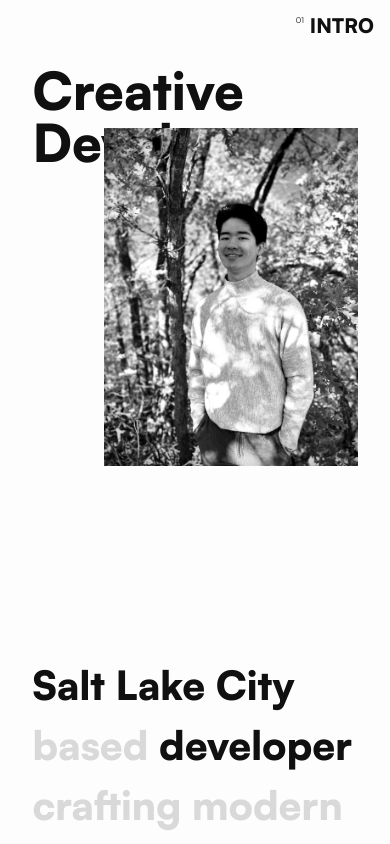
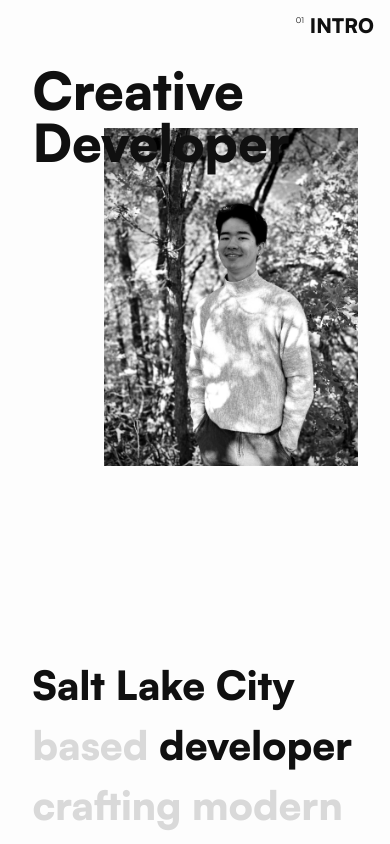
Before and after one commit to mackaykillian/portfolio, a React (Create React App) app: page / in a window 390 px wide. Shown: the top 844 px of the page. Built offline with nearby package versions, Linux system fonts and the light colour scheme.

Commit message:
fixed heading out hiding under picture issue

```diff
--- a/src/views/IntroSection.jsx
+++ b/src/views/IntroSection.jsx
@@ -1,7 +1,7 @@
 function IntroSection() {
   return (
     <div className="flex h-screen max-h-[70vh] w-full flex-col -space-y-10 sm:max-h-screen sm:space-y-0">
-      <div className="font-display h-fit max-w-[480px] text-[52px] font-black leading-none text-neutral-900 sm:order-2 sm:pb-40 sm:text-[120px] lg:text-[150px] xl:text-[180px] dark:text-neutral-100">
+      <div className="z-10 font-display h-fit max-w-[480px] text-[52px] font-black leading-none text-neutral-900 sm:order-2 sm:pb-40 sm:text-[120px] lg:text-[150px] xl:text-[180px] dark:text-neutral-100">
         Creative Developer
       </div>
       <div className="flex h-[50vh] grow flex-row">
```
